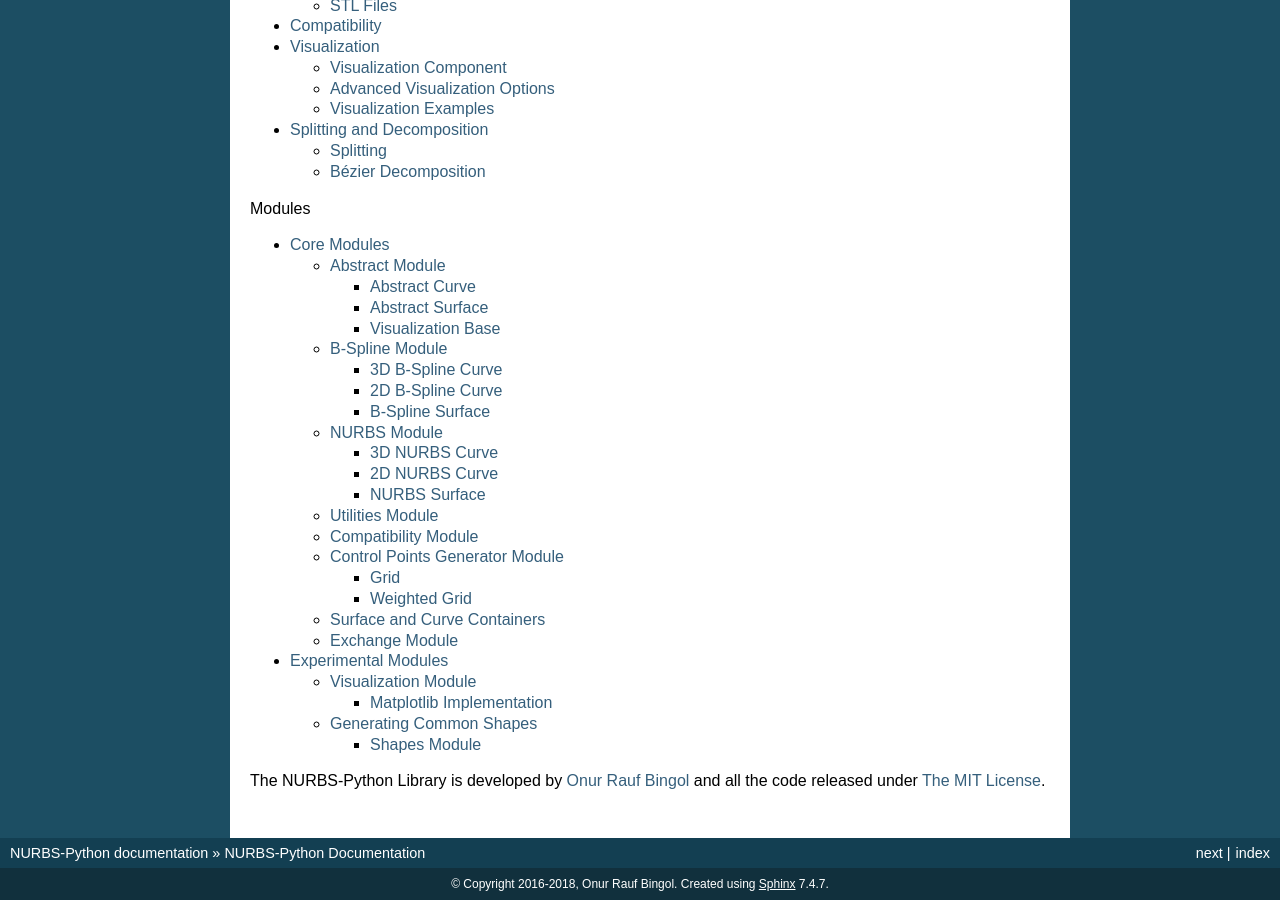
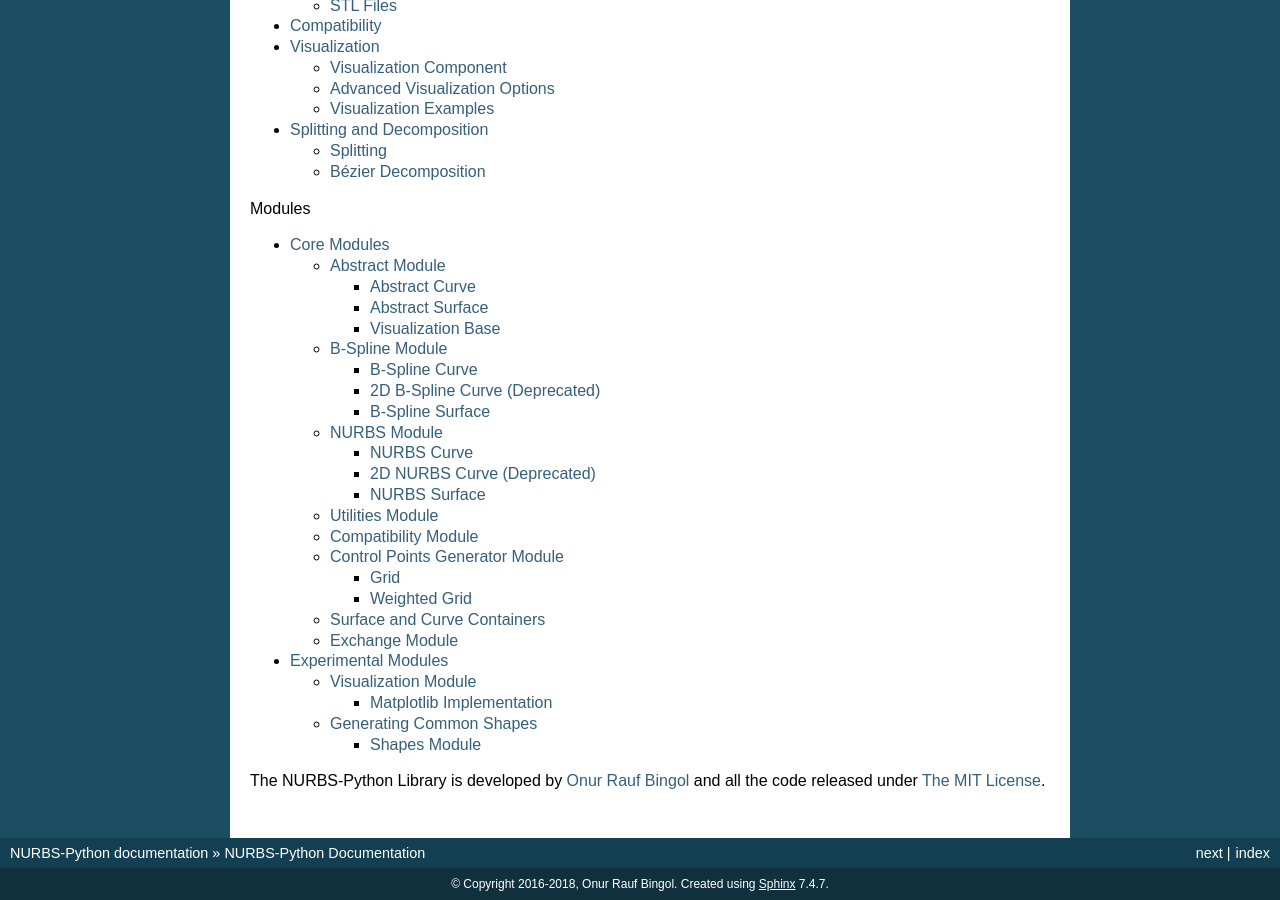
Before and after one commit to orbingol/NURBS-Python, a Sphinx documentation site: the page built from docs/index.rst, in a window 1280 px wide and 900 px high, scrolled down 895 px. Built offline with Sphinx 7.4.7, drawn with Linux system fonts in a browser that asks for light colours; formulas are drawn with MathJax 3.

Commit message:
Curve docs update

```diff
--- a/docs/module_bspline.rst
+++ b/docs/module_bspline.rst
@@ -1,9 +1,9 @@
 B-Spline Module
 ^^^^^^^^^^^^^^^
 
-``BSpline`` module provides data storage and evaluation functions for B-Spline (NUBS) 2D/3D curves and surfaces.
+``BSpline`` module provides data storage and evaluation functions for B-Spline (NUBS) curves and surfaces.
 
-3D B-Spline Curve
+B-Spline Curve
 =================
 
 .. autoclass:: geomdl.BSpline.Curve
@@ -12,8 +12,8 @@ B-Spline Module
     :inherited-members:
     :show-inheritance:
 
-2D B-Spline Curve
-=================
+2D B-Spline Curve (Deprecated)
+==============================
 
 .. autoclass:: geomdl.BSpline.Curve2D
     :members:
--- a/docs/module_nurbs.rst
+++ b/docs/module_nurbs.rst
@@ -1,9 +1,9 @@
 NURBS Module
 ^^^^^^^^^^^^
 
-``NURBS`` module provides data storage and evaluation functions for NURBS 2D/3D curves and surfaces.
+``NURBS`` module provides data storage and evaluation functions for NURBS curves and surfaces.
 
-3D NURBS Curve
+NURBS Curve
 ==============
 
 .. autoclass:: geomdl.NURBS.Curve
@@ -12,8 +12,8 @@ NURBS Module
     :inherited-members:
     :show-inheritance:
 
-2D NURBS Curve
-==============
+2D NURBS Curve (Deprecated)
+===========================
 
 .. autoclass:: geomdl.NURBS.Curve2D
     :members:
```
